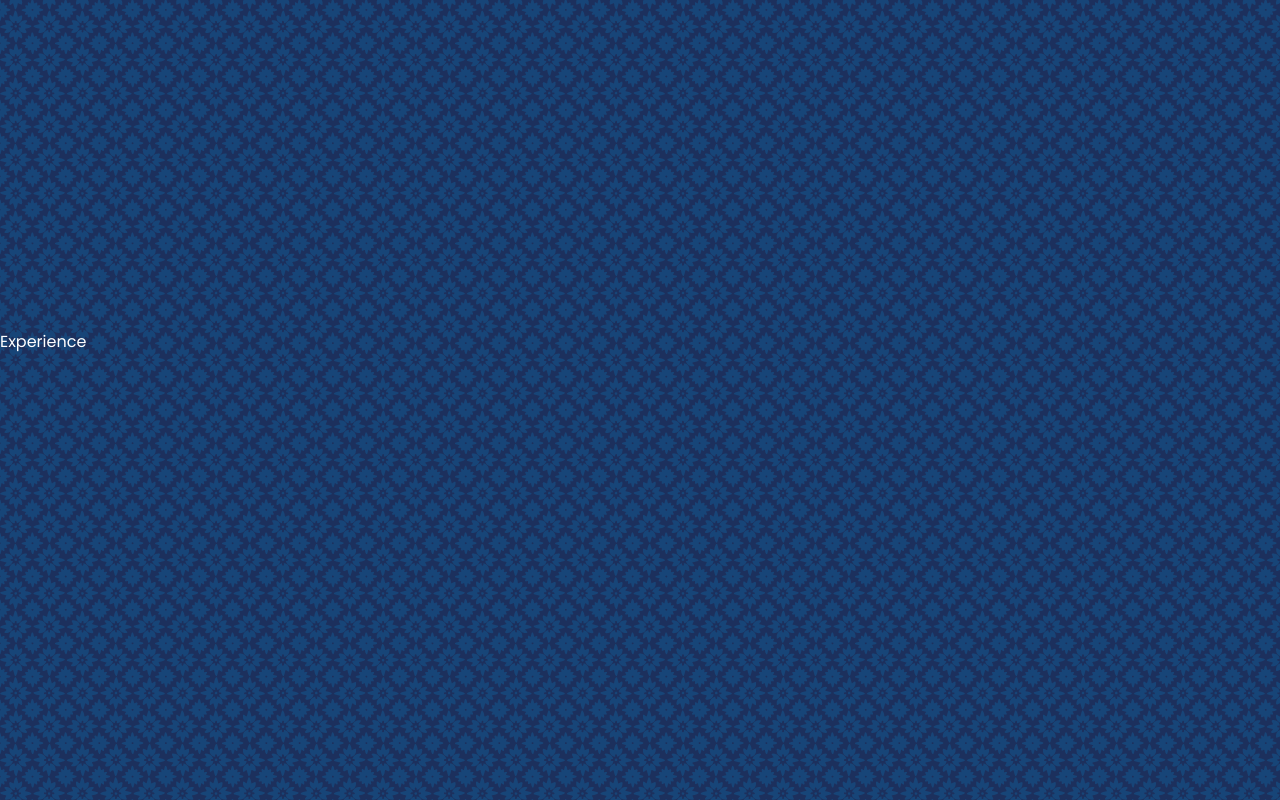
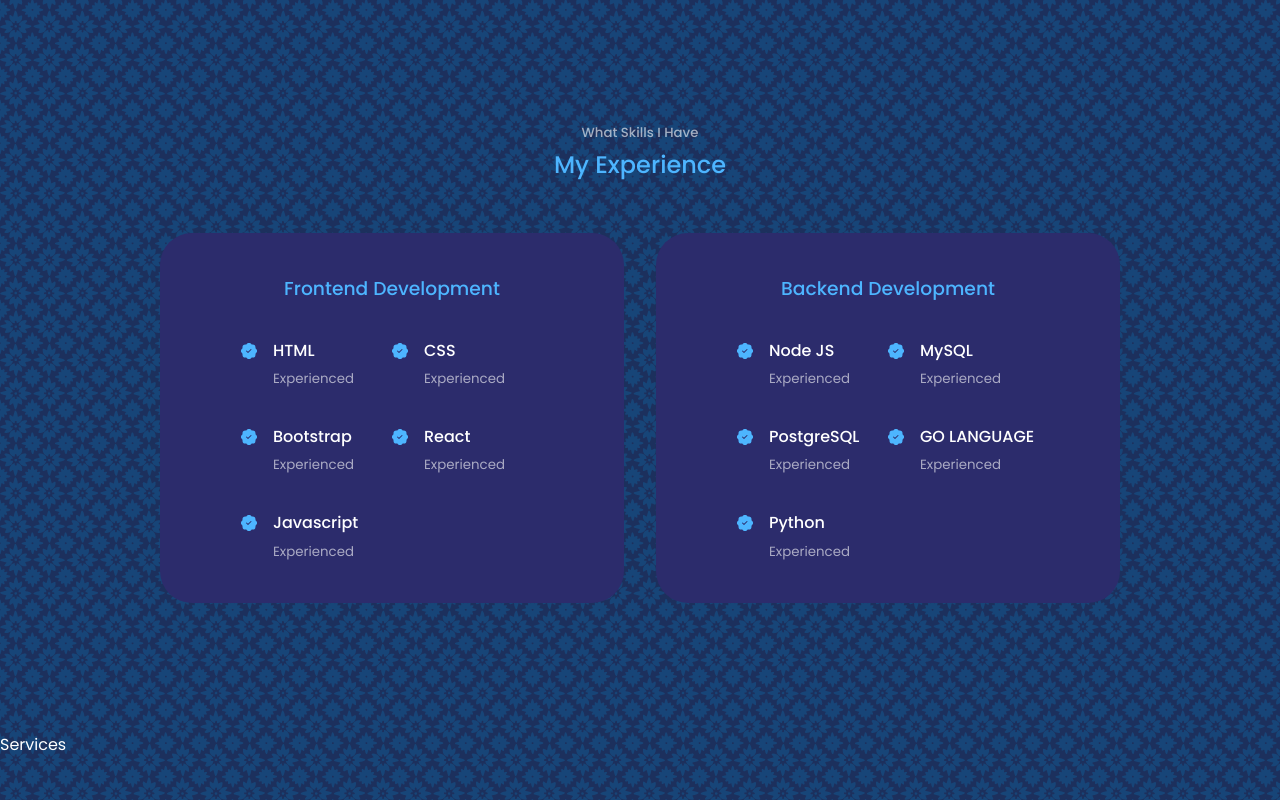
Before and after one commit to VkHyperNova/vk-portfolio, a React (Create React App) app: page / in a window 1280 px wide. Shown: the part 1640-2440 px from the top of the page. Built offline with nearby package versions, Linux system fonts and the light colour scheme.

Commit message:
Experience section

```diff
--- a/src/components/about/about.css
+++ b/src/components/about/about.css
@@ -74,7 +74,7 @@
 
    .about__me {
        width: 50%;
-       margin: 2rem auto 4rem;
+       margin: 5rem auto 7rem;
    }
 
    .about__content p {
@@ -87,7 +87,8 @@
 @media screen and (max-width: 600px) {
     .about__me {
         width: 65%;
-        margin: 0 auto 3rem;
+        margin: 5rem auto 7rem;
+
     }
 
     .about__cards {
--- a/src/components/experience/Experience.jsx
+++ b/src/components/experience/Experience.jsx
@@ -1,9 +1,104 @@
 import React from 'react'
 import './experience.css'
+import {BsPatchCheckFill} from 'react-icons/bs'
 
 const Experience = () => {
   return (
-    <section id='experience'>Experience</section>
+    <section id='experience'>
+      <h5>What Skills I Have</h5>
+      <h2>My Experience</h2>
+
+      <div className="container experience__container">
+        <div className="experience__frontend">
+          <h3>Frontend Development</h3>
+          <div className="experience__content">
+            <article className="experience__details">
+              <BsPatchCheckFill className='experience__details-icon'/>
+              <div>
+              <h4>HTML</h4>
+              <small className="text-light">Experienced</small>
+              </div>
+            </article>
+
+            <article className="experience__details">
+              <BsPatchCheckFill className='experience__details-icon'/>
+              <div>
+              <h4>CSS</h4>
+              <small className="text-light">Experienced</small>
+              </div>
+            </article>
+
+            <article className="experience__details">
+              <BsPatchCheckFill className='experience__details-icon'/>
+              <div>
+              <h4>Bootstrap</h4>
+              <small className="text-light">Experienced</small>
+              </div>
+            </article>
+
+            <article className="experience__details">
+              <BsPatchCheckFill className='experience__details-icon'/>
+              <div>
+              <h4>React</h4>
+              <small className="text-light">Experienced</small>
+              </div>
+            </article>
+
+            <article className="experience__details">
+              <BsPatchCheckFill className='experience__details-icon'/>
+              <div>
+              <h4>Javascript</h4>
+              <small className="text-light">Experienced</small>
+              </div>
+            </article>
+          </div>
+        </div>
+        <div className="experience__backend">
+        <h3>Backend Development</h3>
+          <div className="experience__content">
+            <article className="experience__details">
+              <BsPatchCheckFill className='experience__details-icon'/>
+              <div>
+              <h4>Node JS</h4>
+              <small className="text-light">Experienced</small>
+              </div>
+            </article>
+
+            <article className="experience__details">
+              <BsPatchCheckFill className='experience__details-icon'/>
+              <div>
+              <h4>MySQL</h4>
+              <small className="text-light">Experienced</small>
+              </div>
+            </article>
+
+            <article className="experience__details">
+              <BsPatchCheckFill className='experience__details-icon'/>
+              <div>
+              <h4>PostgreSQL</h4>
+              <small className="text-light">Experienced</small>
+              </div>
+            </article>
+
+            <article className="experience__details">
+              <BsPatchCheckFill className='experience__details-icon'/>
+              <div>
+              <h4>GO LANGUAGE</h4>
+              <small className="text-light">Experienced</small>
+              </div>
+            </article>
+
+            <article className="experience__details">
+              <BsPatchCheckFill className='experience__details-icon'/>
+              <div>
+              <h4>Python</h4>
+              <small className="text-light">Experienced</small>
+              </div>
+            </article>
+          </div>
+        </div>
+      </div>
+    </section>
   )
 }
 
--- a/src/components/experience/experience.css
+++ b/src/components/experience/experience.css
@@ -0,0 +1,71 @@
+.experience__container {
+    display: grid;
+    grid-template-columns: 1fr 1fr;
+    gap: 2rem;
+}
+
+.experience__container > div {
+    background: var(--color-bg-variant);
+    padding: 2.4rem 5rem;
+    border-radius: 2rem;
+    border: 1px solid transparent;
+    transition: var(--transition);
+}
+
+.experience__container > div:hover {
+    background: transparent;
+    border-color: var(--color-priamary-variant);
+    cursor: default;
+}
+
+.experience__container > div h3 {
+    text-align: center;
+    margin-bottom: 2rem;
+    color: var(--color-primary);
+}
+
+.experience__content {
+    display: grid;
+    grid-template-columns: 1fr 1fr;
+    row-gap: 2rem;
+}
+
+.experience__details {
+    display: flex;
+    gap: 1rem;
+}
+
+.experience__details-icon {
+    margin-top: 6px;
+    color: var(--color-primary);
+}
+
+/* MEDIA QUERIES (MEDIUM DEVICES) IPADS */
+@media screen and (max-width: 1024px) {
+   .experience__container{
+       grid-template-columns: 1fr;
+   }
+
+   .experience__container > div {
+       width: var(--container-width-md);
+       padding: 2rem;
+       margin: 0 auto;
+   }
+
+   .experience__content {
+       padding: 1rem;
+   }
+
+}
+
+/* MEDIA QUERIES (SMALL DEVICES) MOBILE PHONES */
+@media screen and (max-width: 600px) {
+   .experience__container {
+       gap: 1rem;
+   }
+
+   .experience__container > div {
+       width: var(--container-width-sm);
+       padding: 2rem 1rem;
+   }
+}
--- a/src/index.css
+++ b/src/index.css
@@ -22,7 +22,7 @@
 
     --container-width-lg: 75%;
     --container-width-md: 86%;
-    --container-width-md: 90%;
+    --container-width-sm: 90%;
 }
 
 html {
@@ -57,7 +57,6 @@
 
 section {
     margin-top: 8rem;
-    height: 100vh;
 }
 
 section > h2, section > h5 {
```
